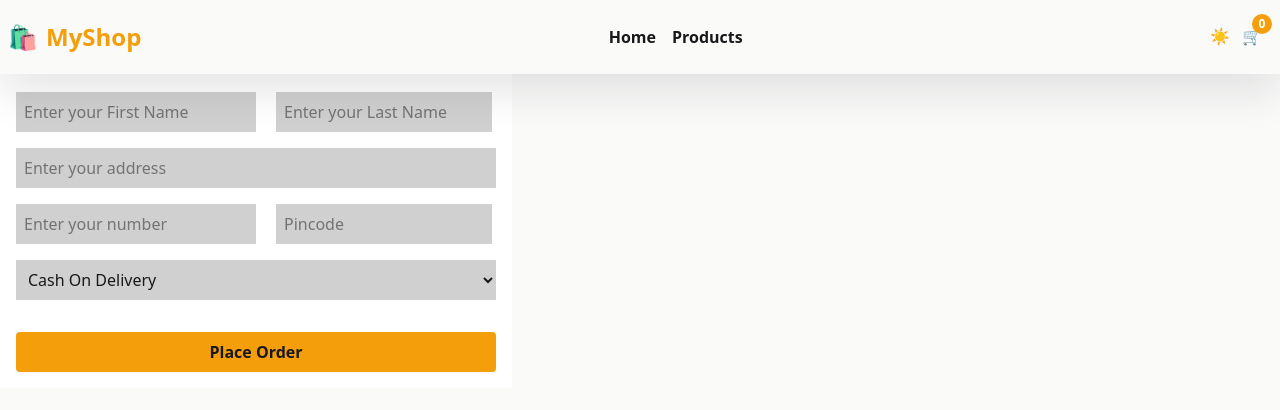
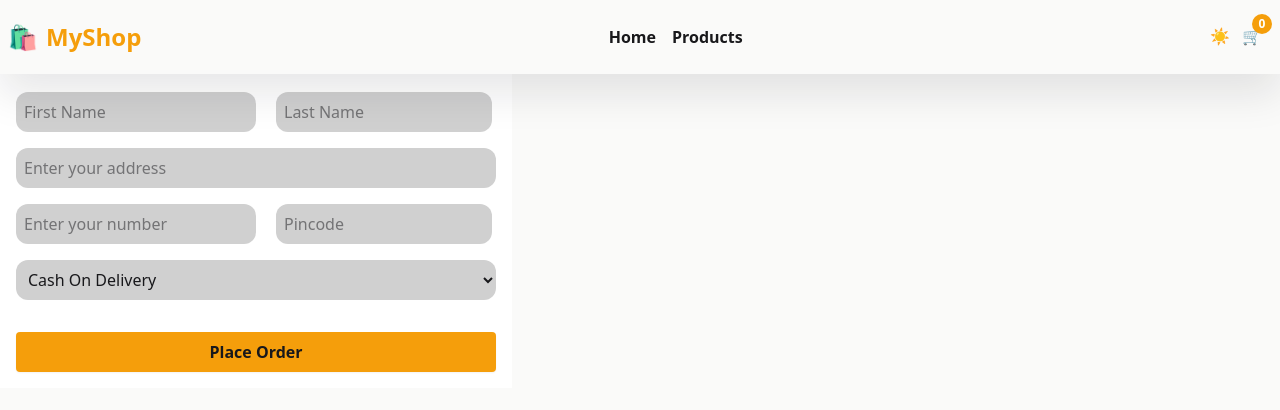
Before and after one commit to ajitdevv/myshop, a React (Vite) app: page /cart/order in a window 1280 px wide. Shown: the top 410 px of the page. Built offline with nearby package versions, Linux system fonts and the light colour scheme.

Commit message:
order Form his done

```diff
--- a/src/Componenets/OrderForm.jsx
+++ b/src/Componenets/OrderForm.jsx
@@ -5,7 +5,7 @@ import { useNavigate } from "react-router-dom";
 const OrderForm = () => {
     const dispatch = useDispatch();
     const Navigate = useNavigate();
-    const RemoveAllItems =()=> {
+    const OrderSuccess =()=> {
         localStorage.clear();
         dispatch(removeallitems());
         Navigate("/products");
@@ -16,45 +16,45 @@ const OrderForm = () => {
       <form action="" className="flex flex-col w-full gap-4 ">
         <div className="flex gap-5 ">
           <input
-            className="bg-inner-card w-[50%] p-2"
+            className="bg-inner-card rounded-xl w-[50%] p-2"
             type="text"
             required
-            placeholder="Enter your First Name"
+            placeholder="First Name"
           />
           <input
-            className="bg-inner-card w-[45%] p-2"
+            className="bg-inner-card rounded-xl w-[45%] p-2"
             type="text"
-            placeholder="Enter your Last Name"
+            placeholder="Last Name"
           />
         </div>
         <input
-          className="bg-inner-card p-2"
+          className="bg-inner-card rounded-xl p-2"
           type="text"
           required
           placeholder="Enter your address"
         />
         <div className="flex gap-5">
           <input
-            className="bg-inner-card w-[50%] p-2"
+            className="bg-inner-card rounded-xl w-[50%] p-2"
             type="number"
             required
             placeholder="Enter your number"
           />
           <input
-            className="bg-inner-card w-[45%] p-2"
+            className="bg-inner-card rounded-xl w-[45%] p-2"
             type="number"
             required
             placeholder="Pincode"
           />
         </div>
-        <select required name="payment type" id="pay" className="bg-inner-card p-2">
+        <select required name="payment type" id="pay" className="bg-inner-card rounded-xl p-2">
           <option disabled>Select Payment Method</option>
           <option value="cash">Cash On Delivery</option>
           <option value="online">Online Payment</option>
           <option value="Credit card">Credit Card</option>
           <option value="Debit card">Debit Card</option>
         </select>
-        <ButtonN onClick={RemoveAllItems} text="Place Order" />
+        <ButtonN onClick={OrderSuccess} text="Place Order" />
       </form>
     </div>
   );
```
